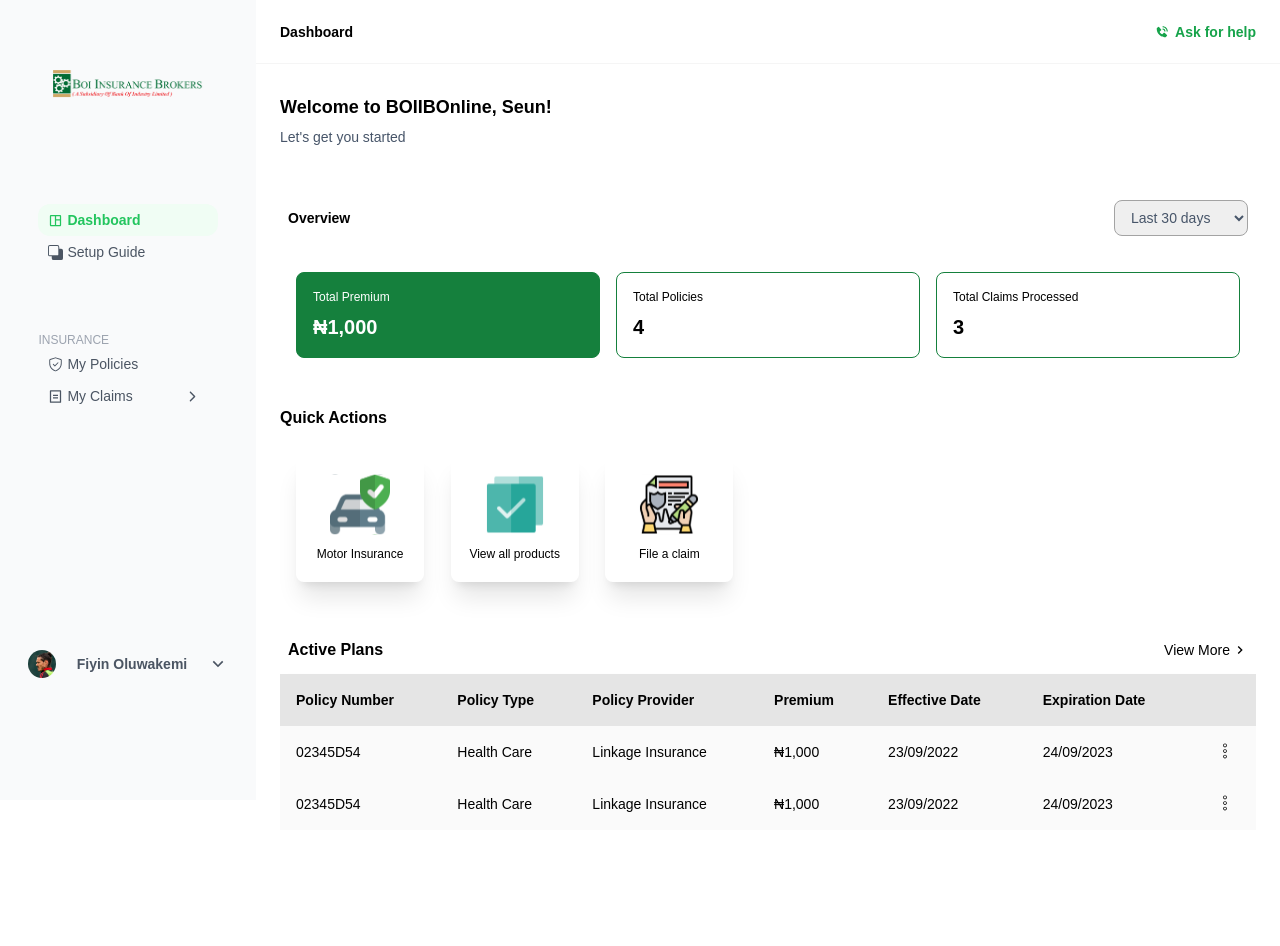
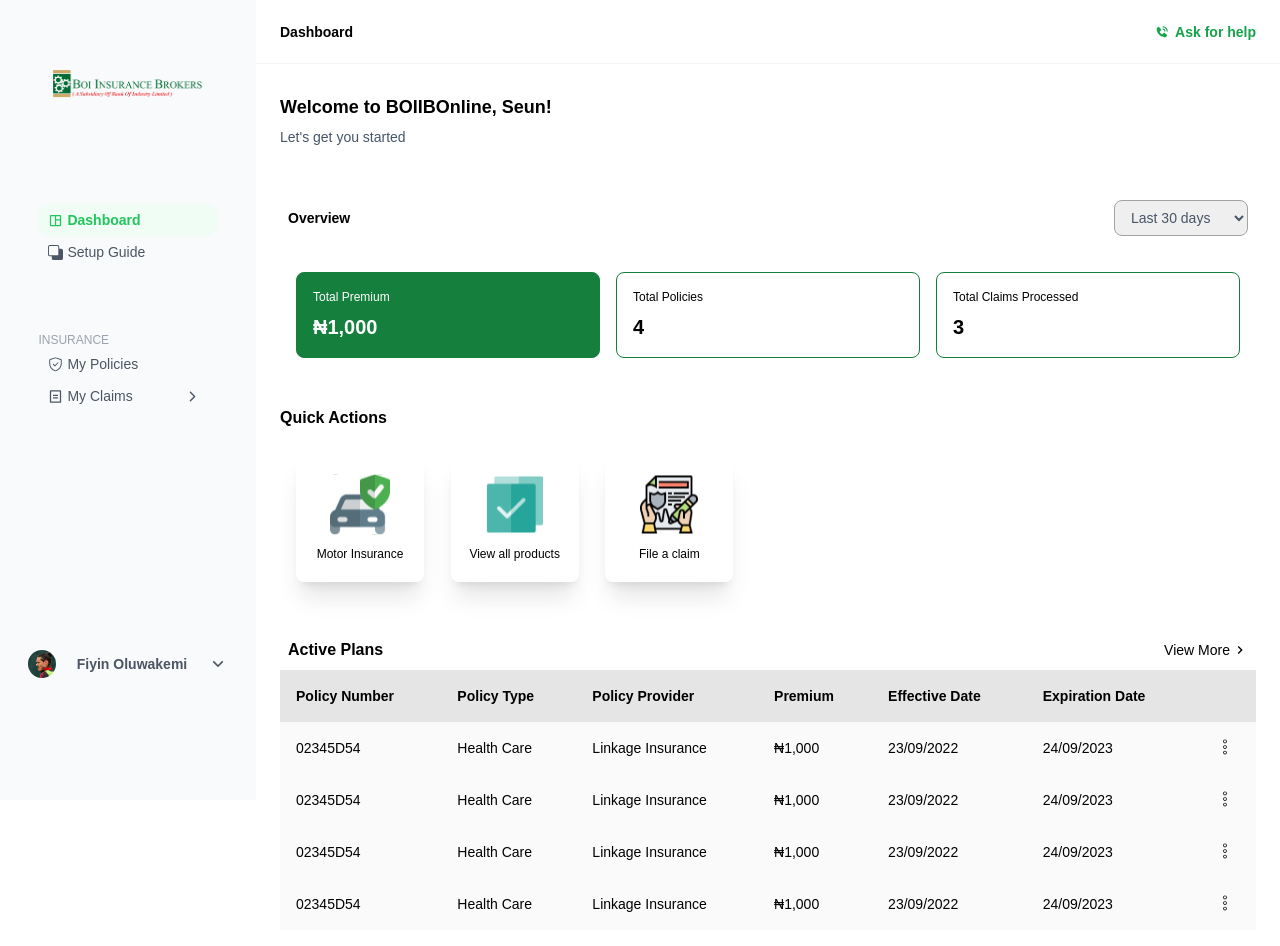
Before and after one commit to TubiOb/REACT, a React (Create React App) app in the folder incover/: page /dashboard in a window 1280 px wide. Before the commit the page ends 846 px from the top, so only its background shows below. Built offline with nearby package versions, Linux system fonts and the light colour scheme.

Commit message:
completed the dashboard corrections

```diff
--- a/incover/src/components/ActivePlans.jsx
+++ b/incover/src/components/ActivePlans.jsx
@@ -6,6 +6,8 @@ const ActivePlans = () => {
     const tableData = [
       {id: 1, policyNumber: '02345D54', policyType: 'Health Care', policyProvider: 'Linkage Insurance', premium: '₦1,000', effectiveDate: '23/09/2022', expiryDate: '24/09/2023'},
       {id: 2, policyNumber: '02345D54', policyType: 'Health Care', policyProvider: 'Linkage Insurance', premium: '₦1,000', effectiveDate: '23/09/2022', expiryDate: '24/09/2023'},
+      {id: 3, policyNumber: '02345D54', policyType: 'Health Care', policyProvider: 'Linkage Insurance', premium: '₦1,000', effectiveDate: '23/09/2022', expiryDate: '24/09/2023'},
+      {id: 4, policyNumber: '02345D54', policyType: 'Health Care', policyProvider: 'Linkage Insurance', premium: '₦1,000', effectiveDate: '23/09/2022', expiryDate: '24/09/2023'},
   ];
   return (
     <div className='w-full px-6 py-4 h-auto items-center justify-between grid grid-cols-1'>
--- a/incover/src/components/Table.jsx
+++ b/incover/src/components/Table.jsx
@@ -12,8 +12,8 @@ const Table = ({ data }) => {
   };
 
   return (
-    <div className='overflow-x-auto sticky'>
-      <table className='rounded-lg shadow-md table-auto w-full mt-1 columns-auto'>
+    <div className='overflow-x-auto'>
+      <table className='rounded-lg shadow-md table-auto w-full mt-1o'>
         <thead className='text-xs md:text-sm bg-neutral-200 text-left'>
           <tr>
             <th className='p-1 md:p-4'>Policy Number</th>
@@ -25,7 +25,7 @@ const Table = ({ data }) => {
             <th className='p-1 md:p-4'></th>
           </tr>
         </thead>
-        <tbody className='text-xs md:text-sm font-normal hover:cursor-pointer bg-neutral-50 relative'>
+        <tbody className='text-xs md:text-sm font-normal hover:cursor-pointer bg-neutral-50 overflow-hidden'>
           {data.map((policy) => (
             <tr key={policy.id} className='border-separate'>
               <td className='p-1 md:p-4'>{policy.policyNumber}</td>
@@ -34,10 +34,10 @@ const Table = ({ data }) => {
               <td className='p-1 md:p-4'>{policy.premium}</td>
               <td className='p-1 md:p-4'>{policy.effectiveDate}</td>
               <td className='p-1 md:p-4'>{policy.expiryDate}</td>
-              <td className={`flex items-center justify-center p-1.5 md:p-4 mx-auto hover:cursor-pointer ${activeRow === policy.id ? '' : ''}`} onClick={() => handleRowClick(policy.id)}>
-                <CiMenuKebab size={18}/>
+              <td className={`flex items-center justify-center p-1.5 md:p-4 mx-auto relative hover:cursor-pointer ${activeRow === policy.id ? '' : ''}`} onClick={() => handleRowClick(policy.id)}>
+                <CiMenuKebab size={18} className='relative'/>
                 {activeRow === policy.id && (
-                  <div className='absolute bg-white rounded-lg shadow-xl p-1 w-24 flex flex-col tmt-2 items-center justify-between text-center border-separate gap-1'>
+                  <div className='absolute bg-white z-50 rounded-lg shadow-xl p-1 w-24 flex flex-col top-[10%] right-0 transform translate-x-[-45%] items-center justify-between text-center border-separate gap-1'>
                     <li className='flex items-center justify-center w-[90%] mx-auto text-center p-0.5 gap-1 text-xs md:text-sm font-medium hover:cursor-pointer hover:bg-green-100 hover:text-green-600 hover:rounded-md hover:font-semibold'>
                       <GrFormView size={20} /> View
                     </li>
```
